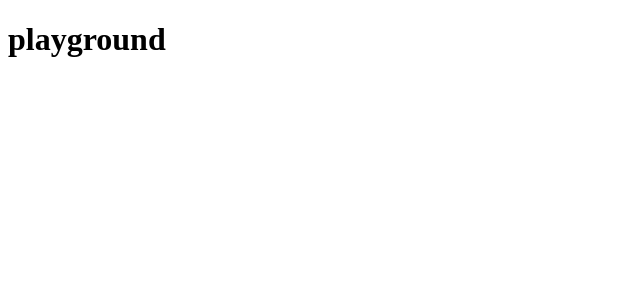
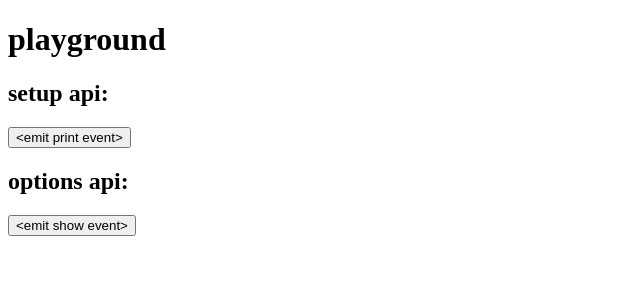
Before and after one commit to poyoho/vue-obs-eventbus, a Vue app: page / in a window 1280 px wide. Shown: the top 300 px of the page, without its empty margins (0-640 px from the left). Built offline with nearby package versions, Linux system fonts and the light colour scheme.

Commit message:
test: setup options

```diff
--- a/lib/eventbus.ts
+++ b/lib/eventbus.ts
@@ -1,4 +1,4 @@
-import { App, getCurrentInstance, InjectionKey, isVue2 } from 'vue-demi'
+import { App, getCurrentInstance, inject, InjectionKey, isVue2 } from 'vue-demi'
 import { registerEventBusDevtools } from './devtools';
 import { IS_CLIENT } from './utils';
 
@@ -62,7 +62,7 @@ export function defineEventBus<Events extends Record<EventType, unknown>>(): ()
       )
     }
 
-    return (instance as any).$eventbus
+    return inject(eventbusSymbol)
   }
 
   return useEventBus
--- a/playground/App.vue
+++ b/playground/App.vue
@@ -1,6 +1,9 @@
 <template>
   <h1>playground</h1>
+  <SetupCase></SetupCase>
+  <OptionsCase></OptionsCase>
 </template>
 <script lang="ts" setup>
-import { createEventBus } from "vue-obs-eventbus"
+import SetupCase from "./case/setup.vue"
+import OptionsCase from "./case/options.vue"
 </script>
--- /dev/null
+++ b/playground/case/eventbus.ts
@@ -0,0 +1,7 @@
+import { defineEventBus } from "vue-obs-eventbus"
+
+export default defineEventBus<{
+  "print": any,
+  "save": any,
+  "show": any,
+}>()
--- /dev/null
+++ b/playground/case/options.vue
@@ -0,0 +1,25 @@
+<template>
+  <h2>options api: </h2>
+  <button @click="emitHello">{{ print }}</button>
+</template>
+<script lang="ts">
+import { defineComponent, ref } from "vue"
+
+export default defineComponent({
+  data() {
+    return {
+      print: '<emit show event>'
+    }
+  },
+  created() {
+    this.$eventbus.on('show', (data) => {
+      this.print = data
+    })
+  },
+  methods: {
+    emitHello() {
+      this.$eventbus.emit('show', 'show')
+    }
+  }
+})
+</script>
--- /dev/null
+++ b/playground/case/setup.vue
@@ -0,0 +1,19 @@
+<template>
+  <h2>setup api:</h2>
+  <button @click="emitHello">{{ print }}</button>
+</template>
+<script lang="ts" setup>
+import { ref } from "vue"
+import useEventBus from "./eventbus"
+
+const eventbus = useEventBus()
+const print = ref('<emit print event>')
+
+eventbus.on('print', (data) => {
+  print.value = data
+})
+
+function emitHello() {
+  eventbus.emit('print', 'print')
+}
+</script>
--- a/playground/main.ts
+++ b/playground/main.ts
@@ -1,4 +1,7 @@
 import { createApp } from 'vue'
 import App from './App.vue'
+import { createEventBus } from "vue-obs-eventbus"
 
-createApp(App).mount('#app')
+const eventbus = createEventBus()
+
+createApp(App).use(eventbus).mount('#app')
--- a/vite.config.ts
+++ b/vite.config.ts
@@ -9,7 +9,13 @@ export default defineConfig({
       name: 'vue-obs-eventbus',
       formats: ['es'],
       entry: './lib/index.ts'
+    },
+    rollupOptions: {
+      external: ['vue-demi', '@vue/devtools-api'],
     }
+  },
+  define: {
+    __DEV__: true
   },
   resolve: {
     alias: {
```
